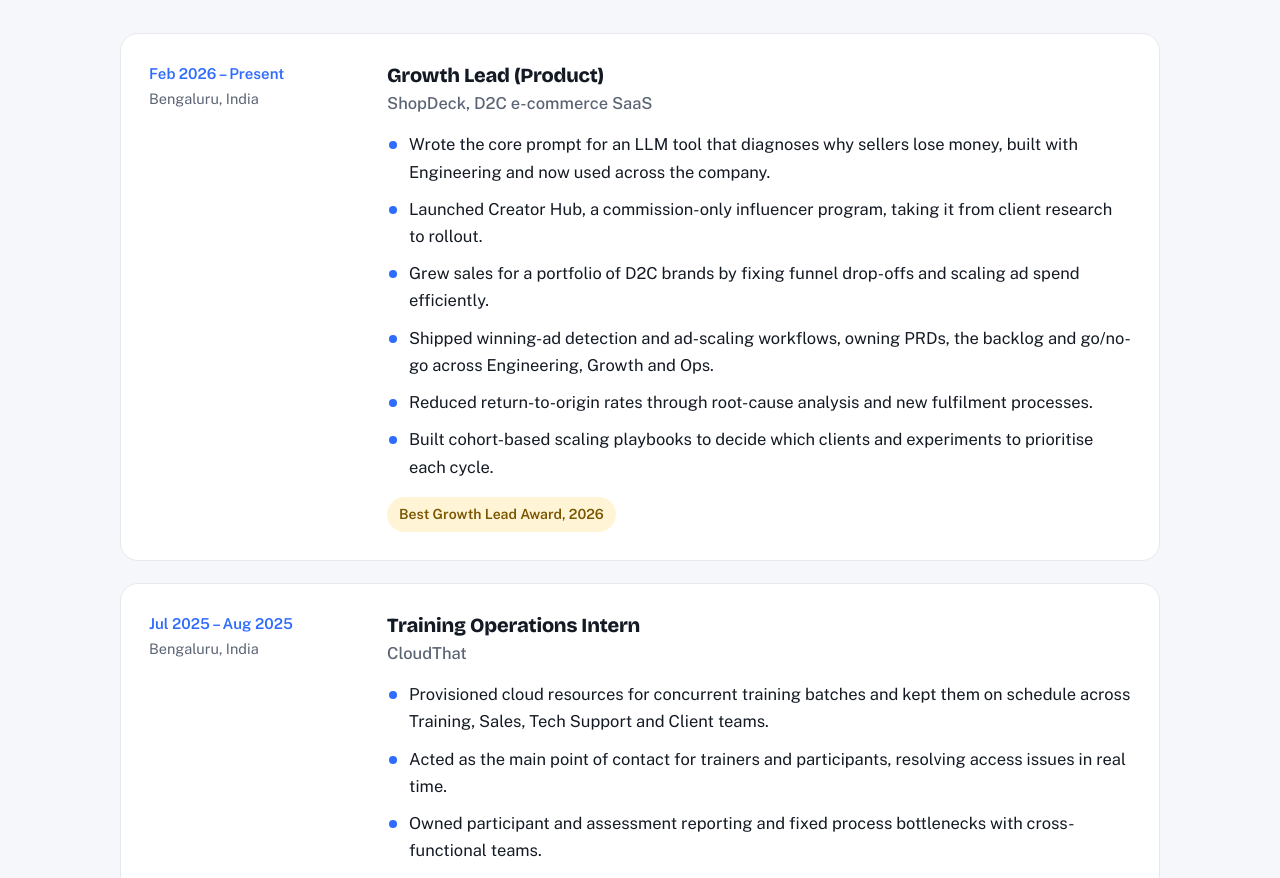
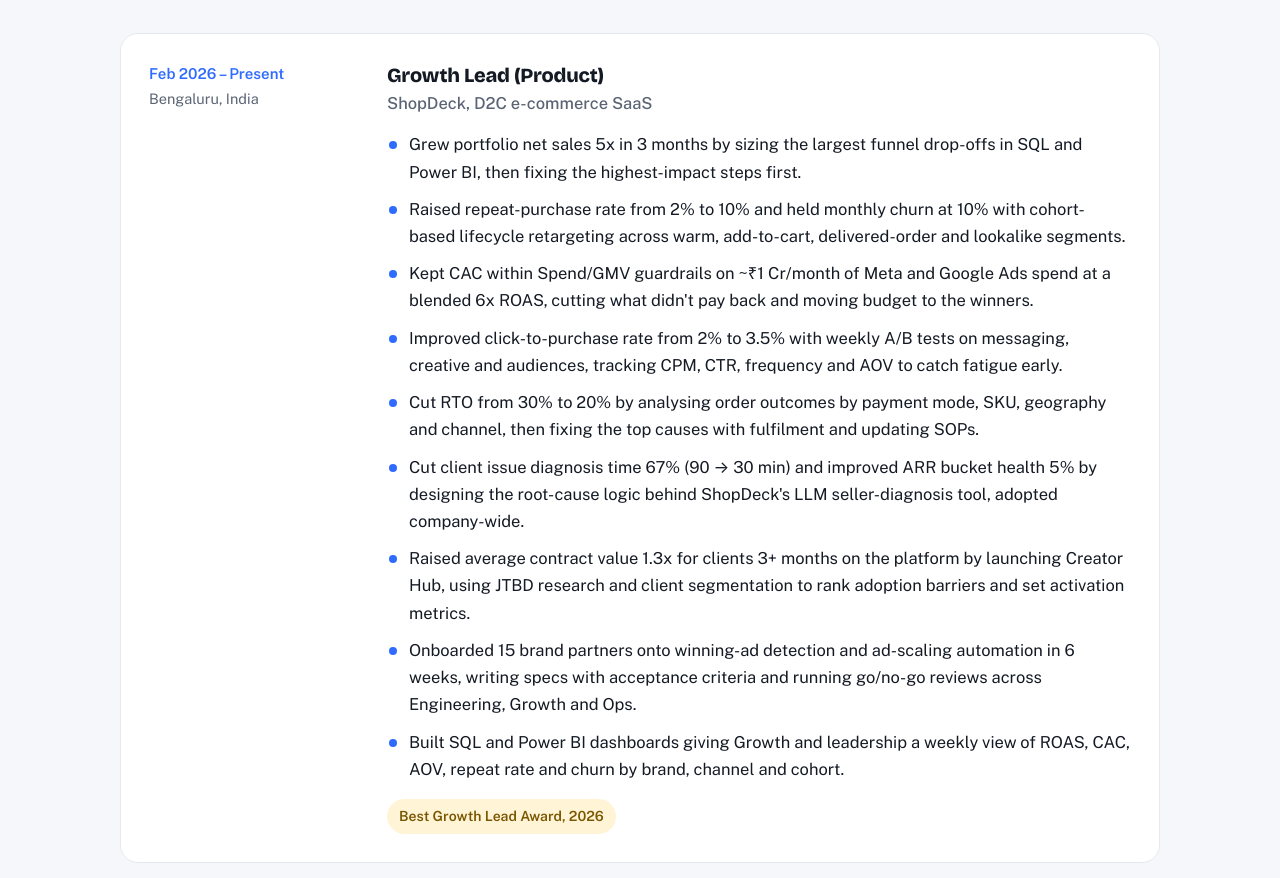
Before and after one commit to suryanarayannnn/surya-portfolio, a plain HTML site: page index.html in a window 1280 px wide. Shown: the part 740-1618 px from the top of the page. Drawn offline with nearby package versions, Linux system fonts and the light colour scheme.

Commit message:
Update ShopDeck experience with measured results
Co-Authored-By: Claude Opus 5.5 <noreply@anthropic.com>

```diff
--- a/index.html
+++ b/index.html
@@ -226,12 +226,15 @@ footer { padding-block: 30px 44px; color: var(--muted); font-size: 14px; text-al
           <h3>Growth Lead (Product)</h3>
           <p class="co">ShopDeck, D2C e-commerce SaaS</p>
           <ul>
-            <li>Wrote the core prompt for an LLM tool that diagnoses why sellers lose money, built with Engineering and now used across the company.</li>
-            <li>Launched Creator Hub, a commission-only influencer program, taking it from client research to rollout.</li>
-            <li>Grew sales for a portfolio of D2C brands by fixing funnel drop-offs and scaling ad spend efficiently.</li>
-            <li>Shipped winning-ad detection and ad-scaling workflows, owning PRDs, the backlog and go/no-go across Engineering, Growth and Ops.</li>
-            <li>Reduced return-to-origin rates through root-cause analysis and new fulfilment processes.</li>
-            <li>Built cohort-based scaling playbooks to decide which clients and experiments to prioritise each cycle.</li>
+            <li>Grew portfolio net sales 5x in 3 months by sizing the largest funnel drop-offs in SQL and Power BI, then fixing the highest-impact steps first.</li>
+            <li>Raised repeat-purchase rate from 2% to 10% and held monthly churn at 10% with cohort-based lifecycle retargeting across warm, add-to-cart, delivered-order and lookalike segments.</li>
+            <li>Kept CAC within Spend/GMV guardrails on ~₹1 Cr/month of Meta and Google Ads spend at a blended 6x ROAS, cutting what didn't pay back and moving budget to the winners.</li>
+            <li>Improved click-to-purchase rate from 2% to 3.5% with weekly A/B tests on messaging, creative and audiences, tracking CPM, CTR, frequency and AOV to catch fatigue early.</li>
+            <li>Cut RTO from 30% to 20% by analysing order outcomes by payment mode, SKU, geography and channel, then fixing the top causes with fulfilment and updating SOPs.</li>
+            <li>Cut client issue diagnosis time 67% (90 → 30 min) and improved ARR bucket health 5% by designing the root-cause logic behind ShopDeck's LLM seller-diagnosis tool, adopted company-wide.</li>
+            <li>Raised average contract value 1.3x for clients 3+ months on the platform by launching Creator Hub, using JTBD research and client segmentation to rank adoption barriers and set activation metrics.</li>
+            <li>Onboarded 15 brand partners onto winning-ad detection and ad-scaling automation in 6 weeks, writing specs with acceptance criteria and running go/no-go reviews across Engineering, Growth and Ops.</li>
+            <li>Built SQL and Power BI dashboards giving Growth and leadership a weekly view of ROAS, CAC, AOV, repeat rate and churn by brand, channel and cohort.</li>
           </ul>
           <span class="award">Best Growth Lead Award, 2026</span>
         </div>
```
